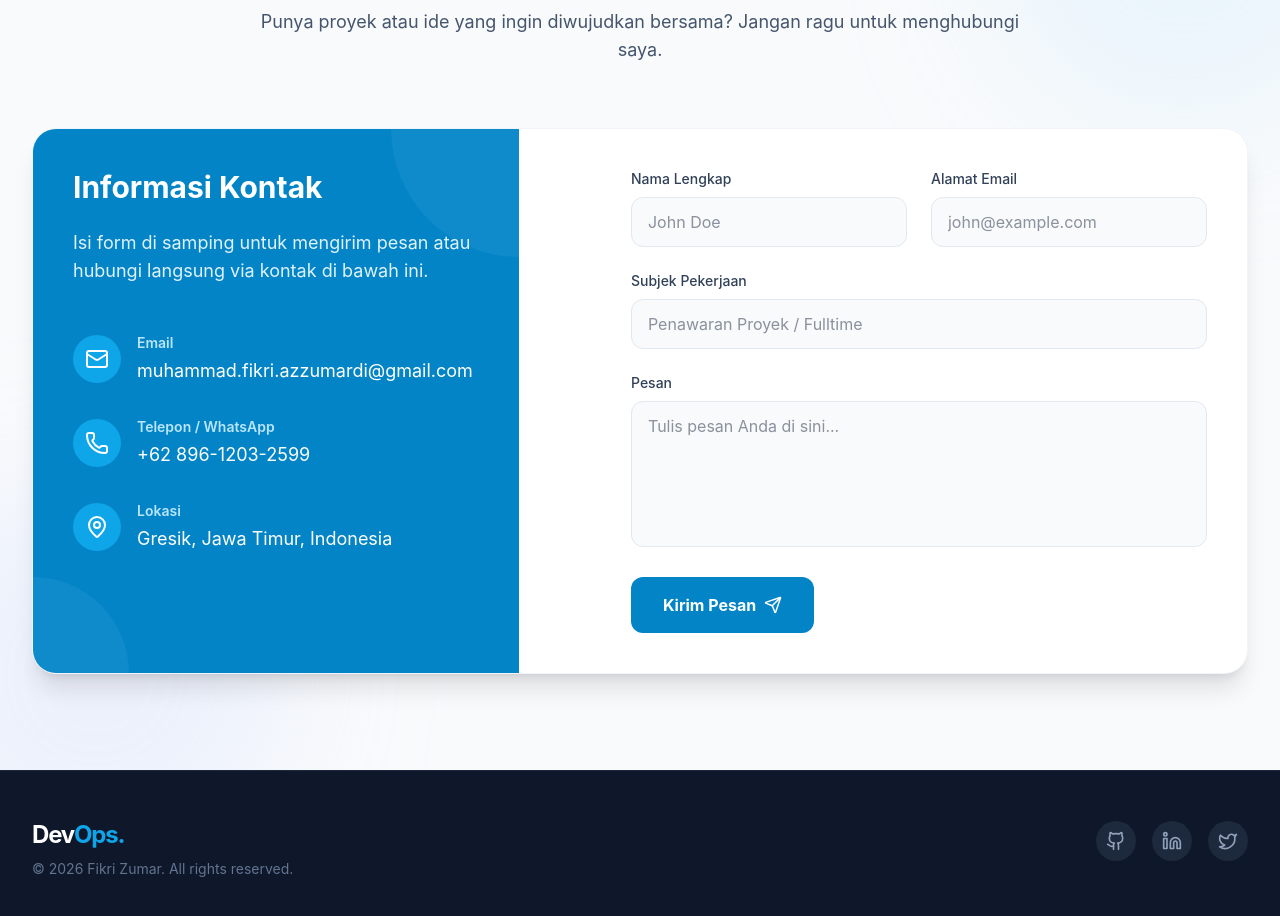
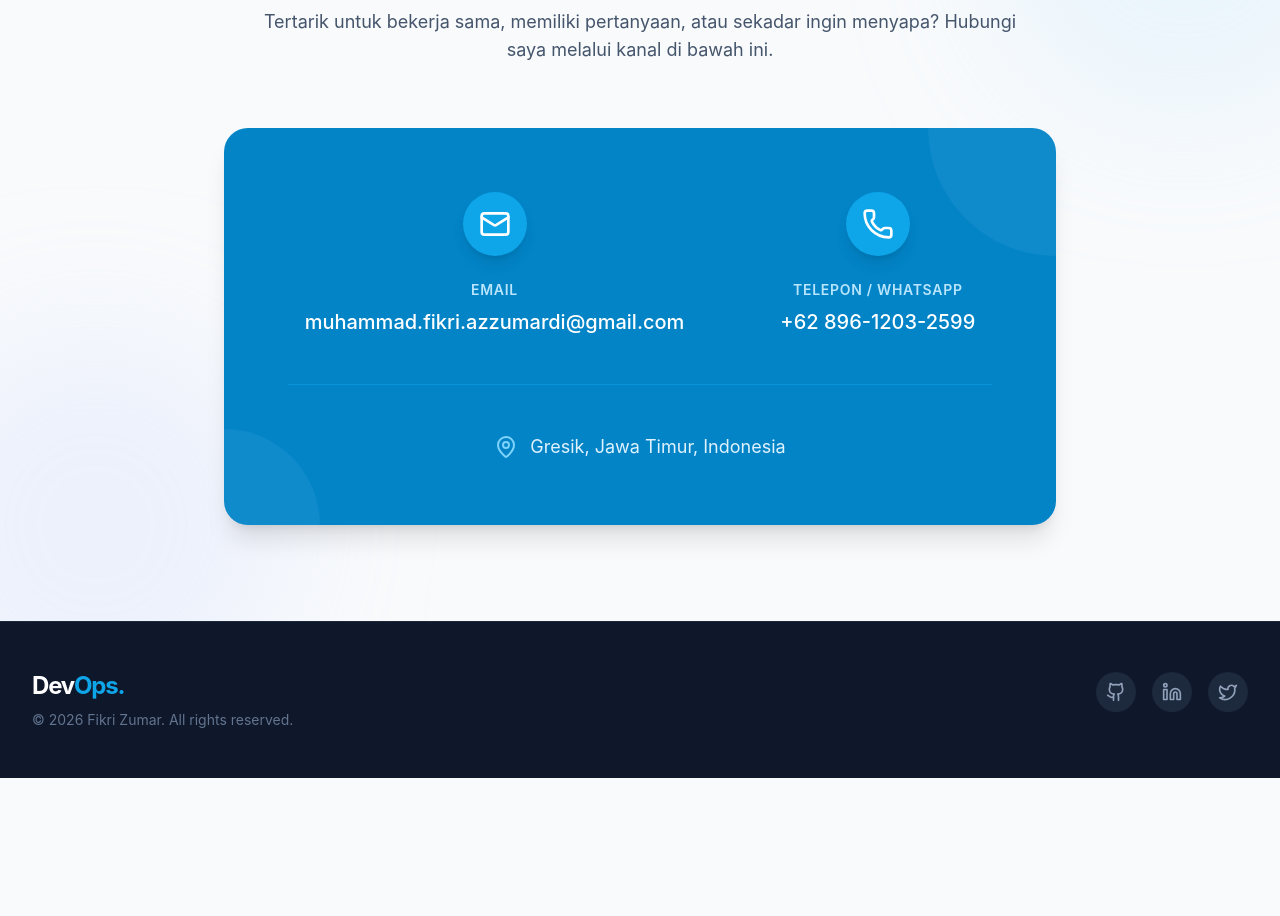
Before and after one commit to fikrizumardev/portfolio-new, a React (Vite) app: page / in a window 1280 px wide. Shown: the part 3860-4776 px from the top of the page. After the commit the page ends 4638 px from the top, so only its background shows below. Built offline with nearby package versions, Linux system fonts and the light colour scheme.

Commit message:
Update section contact tanpa form

```diff
--- a/src/components/Contact.tsx
+++ b/src/components/Contact.tsx
@@ -1,5 +1,5 @@
 import { motion } from 'framer-motion';
-import { Mail, MapPin, Phone, Send } from 'lucide-react';
+import { Mail, MapPin, Phone } from 'lucide-react';
 
 const Contact = () => {
   return (
@@ -8,7 +8,7 @@ const Contact = () => {
       <div className="absolute -top-24 -right-24 w-96 h-96 bg-primary-200 rounded-full mix-blend-multiply opacity-20 filter blur-3xl"></div>
       <div className="absolute -bottom-24 -left-24 w-96 h-96 bg-indigo-200 rounded-full mix-blend-multiply opacity-20 filter blur-3xl"></div>
 
-      <div className="max-w-7xl mx-auto px-4 sm:px-6 lg:px-8 relative z-10">
+      <div className="max-w-4xl mx-auto px-4 sm:px-6 lg:px-8 relative z-10">
         <motion.div
           initial={{ opacity: 0, y: 20 }}
           whileInView={{ opacity: 1, y: 0 }}
@@ -21,82 +21,41 @@ const Contact = () => {
             Mari Berkolaborasi
           </p>
           <p className="mt-4 text-lg text-slate-600">
-            Punya proyek atau ide yang ingin diwujudkan bersama? Jangan ragu untuk menghubungi saya.
+            Tertarik untuk bekerja sama, memiliki pertanyaan, atau sekadar ingin menyapa? Hubungi saya melalui kanal di bawah ini.
           </p>
         </motion.div>
 
-        <div className="flex flex-col lg:flex-row gap-12 bg-white rounded-3xl shadow-xl overflow-hidden border border-slate-100">
-          <div className="lg:w-5/12 bg-primary-600 p-10 text-white relative overflow-hidden">
-            <div className="absolute top-0 right-0 w-64 h-64 bg-white opacity-5 rounded-full -mr-32 -mt-32"></div>
-            <div className="absolute bottom-0 left-0 w-48 h-48 bg-white opacity-5 rounded-full -ml-24 -mb-24"></div>
+        <div className="bg-primary-600 rounded-3xl shadow-xl overflow-hidden p-10 lg:p-16 text-white relative">
+          <div className="absolute top-0 right-0 w-64 h-64 bg-white opacity-5 rounded-full -mr-32 -mt-32"></div>
+          <div className="absolute bottom-0 left-0 w-48 h-48 bg-white opacity-5 rounded-full -ml-24 -mb-24"></div>
 
-            <h3 className="text-3xl font-bold mb-6">Informasi Kontak</h3>
-            <p className="text-primary-100 mb-12 text-lg">
-              Isi form di samping untuk mengirim pesan atau hubungi langsung via kontak di bawah ini.
-            </p>
+          <div className="flex flex-col md:flex-row justify-center items-center gap-12 md:gap-24 relative z-10">
 
-            <div className="space-y-8">
-              <div className="flex items-center gap-4">
-                <div className="w-12 h-12 bg-primary-500 rounded-full flex items-center justify-center">
-                  <Mail className="w-6 h-6" />
-                </div>
-                <div>
-                  <p className="text-sm text-primary-200 font-semibold mb-1">Email</p>
-                  <a href="mailto:muhammad.fikri.azzumardi@gmail.com" className="text-lg hover:underline decoration-white underline-offset-4 break-all">muhammad.fikri.azzumardi@gmail.com</a>
-                </div>
+            <div className="flex flex-col items-center text-center group">
+              <div className="w-16 h-16 bg-primary-500 group-hover:bg-primary-400 transition-colors rounded-full flex items-center justify-center mb-6 shadow-lg">
+                <Mail className="w-8 h-8" />
               </div>
+              <p className="text-sm text-primary-200 font-semibold mb-2 uppercase tracking-wider">Email</p>
+              <a href="mailto:muhammad.fikri.azzumardi@gmail.com" className="text-xl font-medium hover:underline decoration-white underline-offset-8 break-all">muhammad.fikri.azzumardi@gmail.com</a>
+            </div>
 
-              <div className="flex items-center gap-4">
-                <div className="w-12 h-12 bg-primary-500 rounded-full flex items-center justify-center">
-                  <Phone className="w-6 h-6" />
-                </div>
-                <div>
-                  <p className="text-sm text-primary-200 font-semibold mb-1">Telepon / WhatsApp</p>
-                  <a href="tel:+6289612032599" className="text-lg hover:underline decoration-white underline-offset-4">+62 896-1203-2599</a>
-                </div>
+            <div className="flex flex-col items-center text-center group">
+              <div className="w-16 h-16 bg-primary-500 group-hover:bg-primary-400 transition-colors rounded-full flex items-center justify-center mb-6 shadow-lg">
+                <Phone className="w-8 h-8" />
               </div>
+              <p className="text-sm text-primary-200 font-semibold mb-2 uppercase tracking-wider">Telepon / WhatsApp</p>
+              <a href="tel:+6289612032599" className="text-xl font-medium hover:underline decoration-white underline-offset-8">+62 896-1203-2599</a>
+            </div>
 
-              <div className="flex items-center gap-4">
-                <div className="w-12 h-12 bg-primary-500 rounded-full flex items-center justify-center">
-                  <MapPin className="w-6 h-6" />
-                </div>
-                <div>
-                  <p className="text-sm text-primary-200 font-semibold mb-1">Lokasi</p>
-                  <p className="text-lg">Gresik, Jawa Timur, Indonesia</p>
-                </div>
-              </div>
-            </div>
           </div>
 
-          <div className="lg:w-7/12 p-10 lg:pl-16">
-            <form className="space-y-6" onSubmit={(e) => e.preventDefault()}>
-              <div className="grid grid-cols-1 md:grid-cols-2 gap-6">
-                <div>
-                  <label htmlFor="name" className="block text-sm font-medium text-slate-700 mb-2">Nama Lengkap</label>
-                  <input type="text" id="name" className="w-full px-4 py-3 rounded-xl border border-slate-200 focus:ring-2 focus:ring-primary-500 focus:border-primary-500 transition-colors outline-none bg-slate-50 focus:bg-white" placeholder="John Doe" />
-                </div>
-                <div>
-                  <label htmlFor="email" className="block text-sm font-medium text-slate-700 mb-2">Alamat Email</label>
-                  <input type="email" id="email" className="w-full px-4 py-3 rounded-xl border border-slate-200 focus:ring-2 focus:ring-primary-500 focus:border-primary-500 transition-colors outline-none bg-slate-50 focus:bg-white" placeholder="john@example.com" />
-                </div>
-              </div>
+          <div className="mt-12 pt-12 border-t border-primary-500/50 flex flex-col items-center text-center relative z-10">
+             <div className="flex items-center gap-3">
+                <MapPin className="w-6 h-6 text-primary-300" />
+                <p className="text-lg text-primary-100">Gresik, Jawa Timur, Indonesia</p>
+             </div>
+          </div>
 
-              <div>
-                <label htmlFor="subject" className="block text-sm font-medium text-slate-700 mb-2">Subjek Pekerjaan</label>
-                <input type="text" id="subject" className="w-full px-4 py-3 rounded-xl border border-slate-200 focus:ring-2 focus:ring-primary-500 focus:border-primary-500 transition-colors outline-none bg-slate-50 focus:bg-white" placeholder="Penawaran Proyek / Fulltime" />
-              </div>
-
-              <div>
-                <label htmlFor="message" className="block text-sm font-medium text-slate-700 mb-2">Pesan</label>
-                <textarea id="message" rows={5} className="w-full px-4 py-3 rounded-xl border border-slate-200 focus:ring-2 focus:ring-primary-500 focus:border-primary-500 transition-colors outline-none bg-slate-50 focus:bg-white resize-none" placeholder="Tulis pesan Anda di sini..."></textarea>
-              </div>
-
-              <button type="submit" className="w-full md:w-auto px-8 py-4 bg-primary-600 hover:bg-primary-700 text-white font-bold rounded-xl flex items-center justify-center gap-2 transition-all hover:shadow-lg hover:-translate-y-1">
-                Kirim Pesan
-                <Send size={18} />
-              </button>
-            </form>
-          </div>
         </div>
       </div>
     </section>
```
